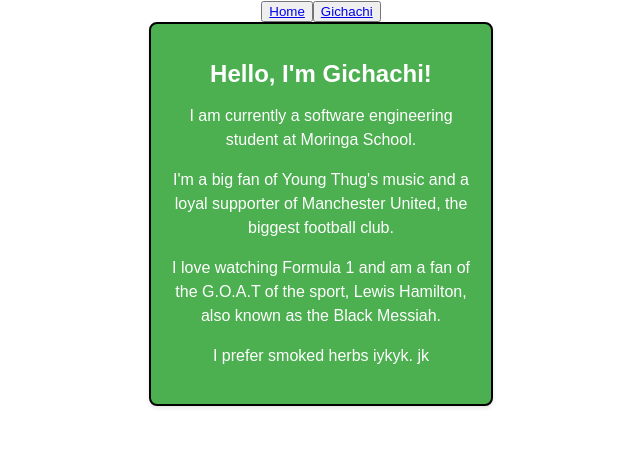
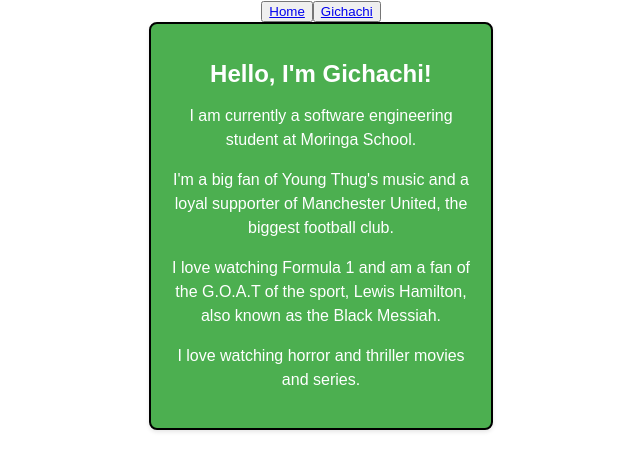
Before and after one commit to i-gichachi/react-dom-collab, a React (Create React App) app: page /gichachi in a window 1280 px wide. Shown: the top 470 px of the page, without its empty margins (319-959 px from the left). Built offline with nearby package versions, Linux system fonts and the light colour scheme.

Commit message:
gichachi-component

```diff
--- a/src/gichachi.js
+++ b/src/gichachi.js
@@ -29,7 +29,7 @@
           <p style={infoStyle}>I am currently a software engineering student at Moringa School.</p>
           <p style={infoStyle}>I'm a big fan of Young Thug's music and a loyal supporter of Manchester United, the biggest football club.</p>
           <p style={infoStyle}>I love watching Formula 1 and am a fan of the G.O.A.T of the sport, Lewis Hamilton, also known as the Black Messiah.</p>
-          <p style={infoStyle}>I prefer smoked herbs iykyk. jk</p>
+          <p style={infoStyle}>I love watching horror and thriller movies and series.</p>
         </div>
       )
 
```
